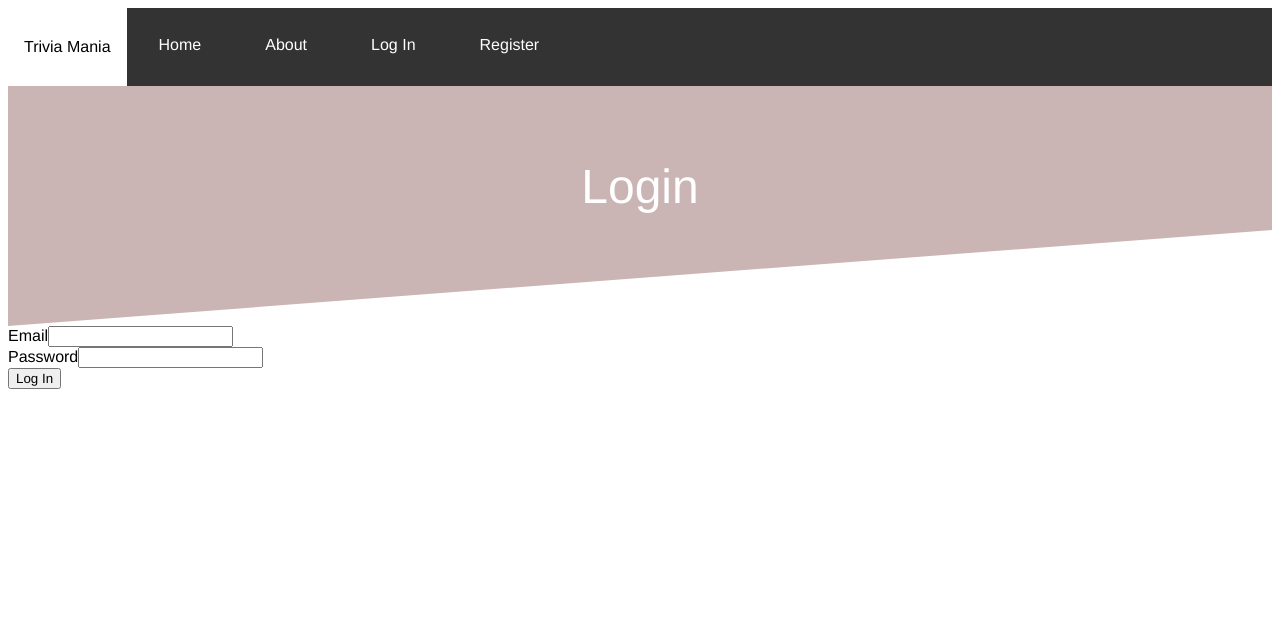
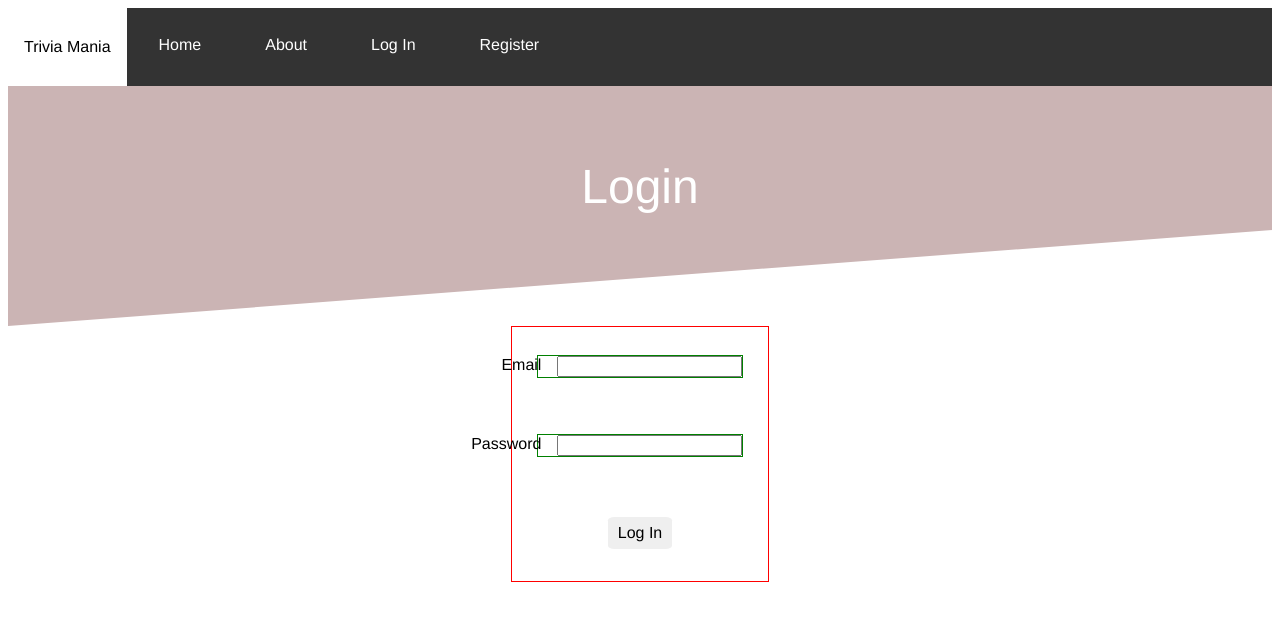
Before and after one commit to vanessa-konynenbelt/trivia-mania, a Flask app: page /login in a window 1280 px wide. Shown: the top 621 px of the page. Run offline with Flask 2, Linux system fonts and the light colour scheme; some libraries are stand-ins or nearby versions.

Commit message:
style login

```diff
--- a/myapp/static/style.css
+++ b/myapp/static/style.css
@@ -84,6 +84,10 @@ textarea {
   bottom: 0px; */
 }
 
+input {
+  width: 12rem;
+}
+
 
 .btn-secondary:hover input:hover{
   text-decoration: none;
@@ -114,6 +118,7 @@ textarea {
   display: flex;
   justify-content: center;
   align-items: center;
+
 }
 
 .form {
@@ -121,14 +126,16 @@ textarea {
   flex-direction: column;
   align-items: center;
   width: 20vw;
+  border: 1px solid red;
 }
 
 .form-el {
-  width: 70%;
+  width: 80%;
   display: flex;
   justify-content: flex-end;
-  margin: 2rem;
+  margin: 1.75rem;
   gap: 1rem;
+  border: 1px solid green;
 }
 
 .form-btn {
@@ -144,6 +151,7 @@ textarea {
   justify-content: center;
   align-items: top;
 }
+
 
 @keyframes gradient {
 	0% {
--- a/myapp/templates/login.html
+++ b/myapp/templates/login.html
@@ -5,10 +5,18 @@
         <h1>Login</h1>
     </div>
 </section>
-<form method="POST">
-    {{form.hidden_tag()}}
-    {{form.email.label}}{{form.email}}<br>
-    {{form.password.label}}{{form.password}}<br>
-    {{form.submit()}}
-</form>
+<div class="form-container">
+    <form class="form" method="POST">
+        {{form.hidden_tag()}}
+        <div class="form-el">
+            {{form.email.label}}{{form.email}}
+        </div>
+        <div class="form-el">
+            {{form.password.label}}{{form.password}}
+        </div>
+        <div class="form-btn">
+            <div class="btn-secondary">{{form.submit()}}</div>
+        </div>
+    </form>
+</div>
 {% endblock %}
```
Also changed, not shown: myapp/templates/register.html (+4 -8 lines).
